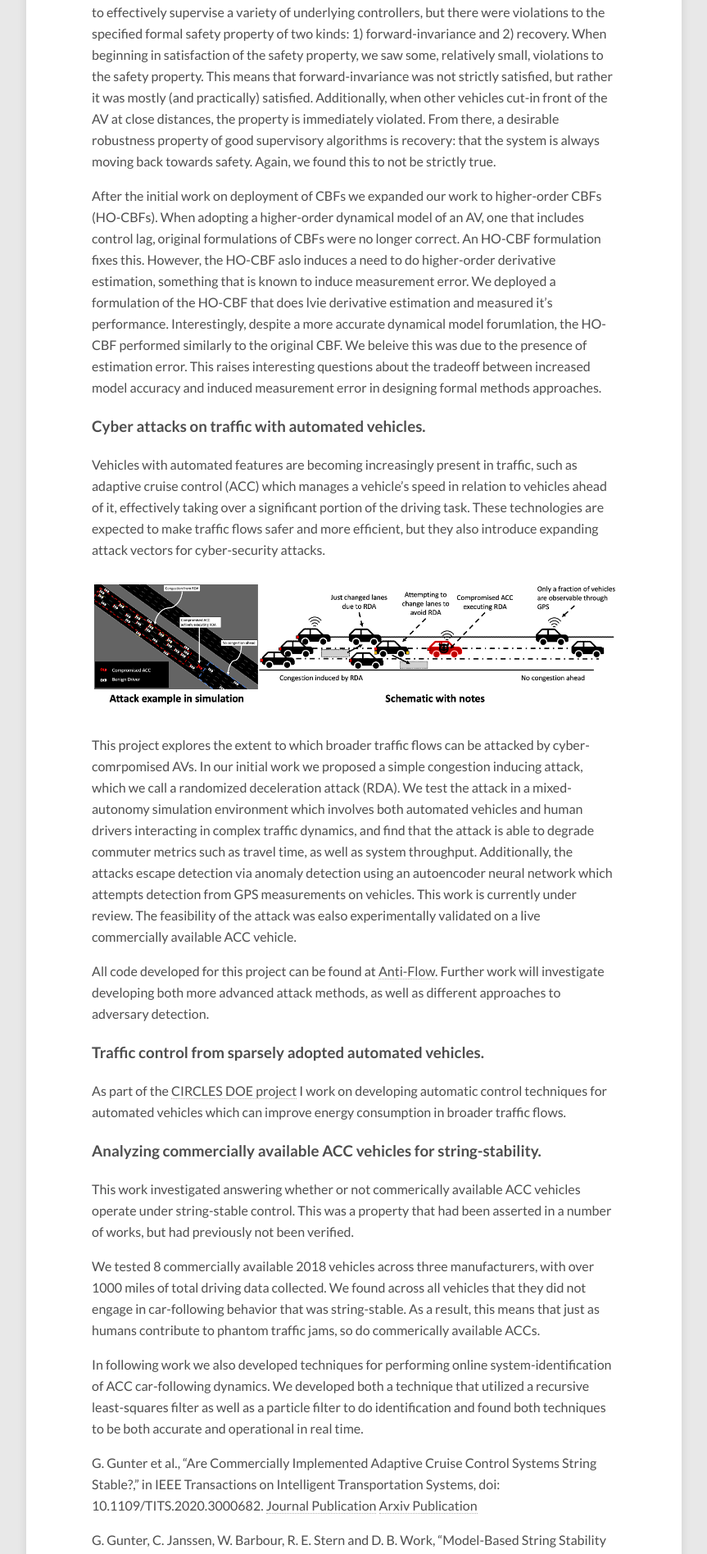
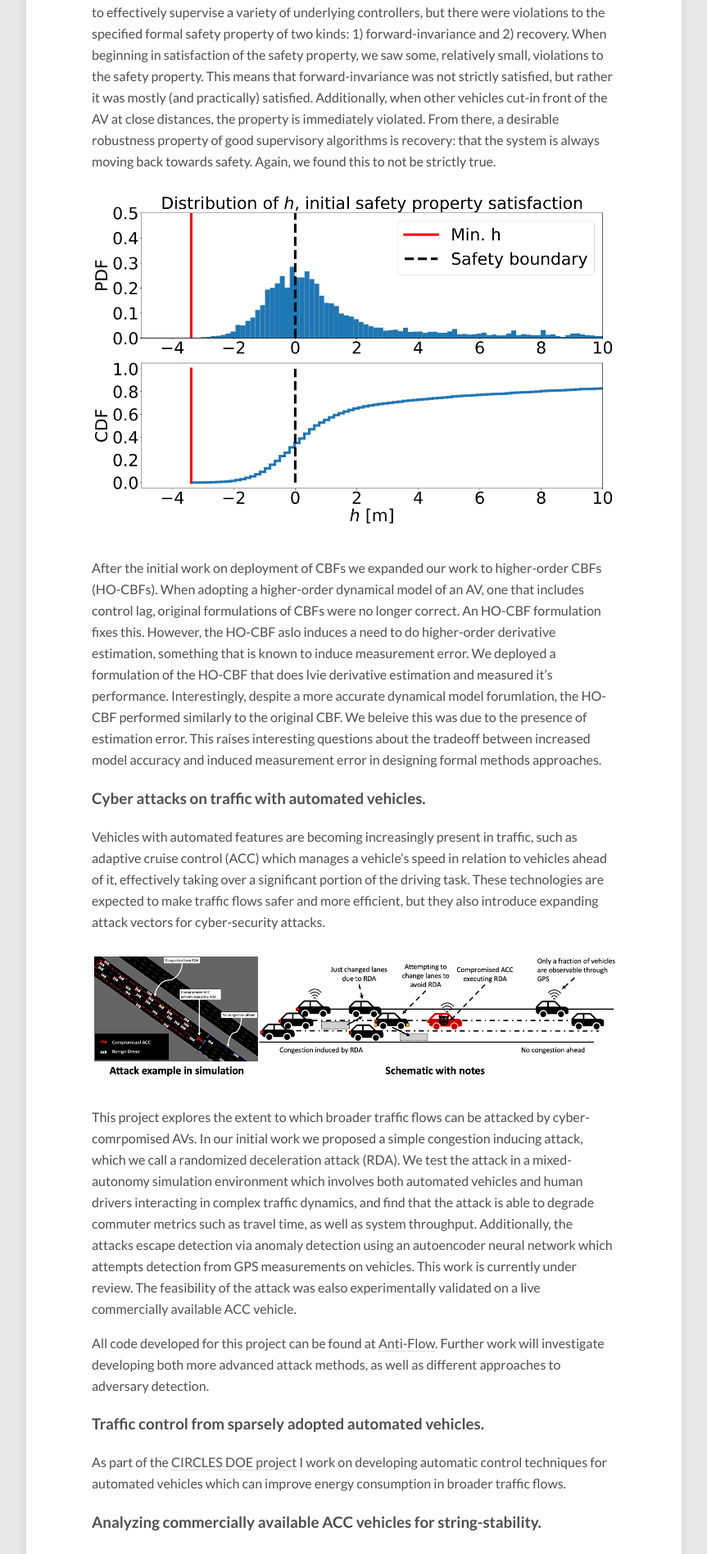
Before and after one commit to georgegunter/georgegunter.github.io, a Jekyll site: the page built from research/index.md, in a window 1280 px wide. Shown: the part 1943-3839 px from the top of the page at 82% size, without its empty margins (208-1071 px from the left). Built offline with Jekyll 4.4.1, drawn with Linux system fonts in a browser that asks for light colours; nearby versions of some CDN libraries.

Commit message:
Update CV and slight research statement changes

```diff
--- a/research/index.md
+++ b/research/index.md
@@ -37,6 +37,11 @@ In headway based operations of transit vehicles we want vehicles to arrive at st
 
 In this work we looked at using control barrier functions (CBFs) to supervise safe driving of automated vehicles (AVs). While CBFs have been shown in a wide set of theoretical works to effectively supervise AVs, this was some of the first work to experimentally test this in real world deployments. We put CBFs onto our experimental vehicle and drove hundreds of miles on real roadways letting the CBF supervise. We found that a simple CBF form was able to effectively supervise a variety of underlying controllers, but there were violations to the specified formal safety property of two kinds: 1) forward-invariance and 2) recovery. When beginning in satisfaction of the safety property, we saw some, relatively small, violations to the safety property. This means that forward-invariance was not strictly satisfied, but rather it was mostly (and practically) satisfied. Additionally, when other vehicles cut-in front of the AV at close distances, the property is immediately violated. From there, a desirable robustness property of good supervisory algorithms is recovery: that the system is always moving back towards safety. Again, we found this to not be strictly true.
 
+
+<figure>
+  <a href="{{ site.url }}/images/CBF_testing_distribution.png"><img src="{{ site.url }}/images/CBF_testing_distribution.png" alt=""></a>
+</figure>
+
 After the initial work on deployment of CBFs we expanded our work to higher-order CBFs (HO-CBFs). When adopting a higher-order dynamical model of an AV, one that includes control lag, original formulations of CBFs were no longer correct. An HO-CBF formulation fixes this. However, the HO-CBF aslo induces a need to do higher-order derivative estimation, something that is known to induce measurement error. We deployed a formulation of the HO-CBF that does lvie derivative estimation and measured it's performance. Interestingly, despite a more accurate dynamical model forumlation, the HO-CBF performed similarly to the original CBF. We beleive this was due to the presence of estimation error. This raises interesting questions about the tradeoff between increased model accuracy and induced measurement error in designing formal methods approaches.
 
 
```
Also changed, not shown: about/index.md (+1 -1 lines), 4 other files.
